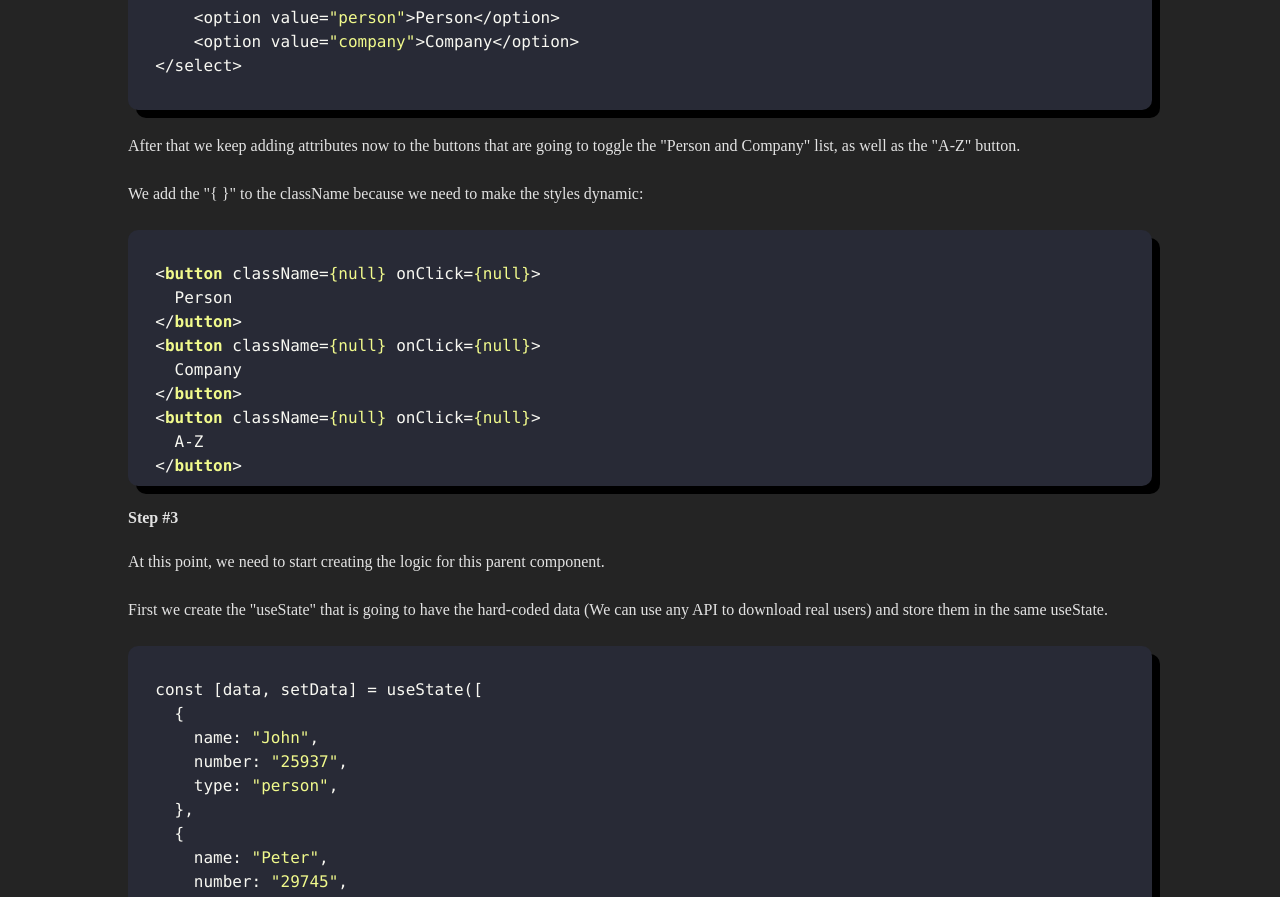
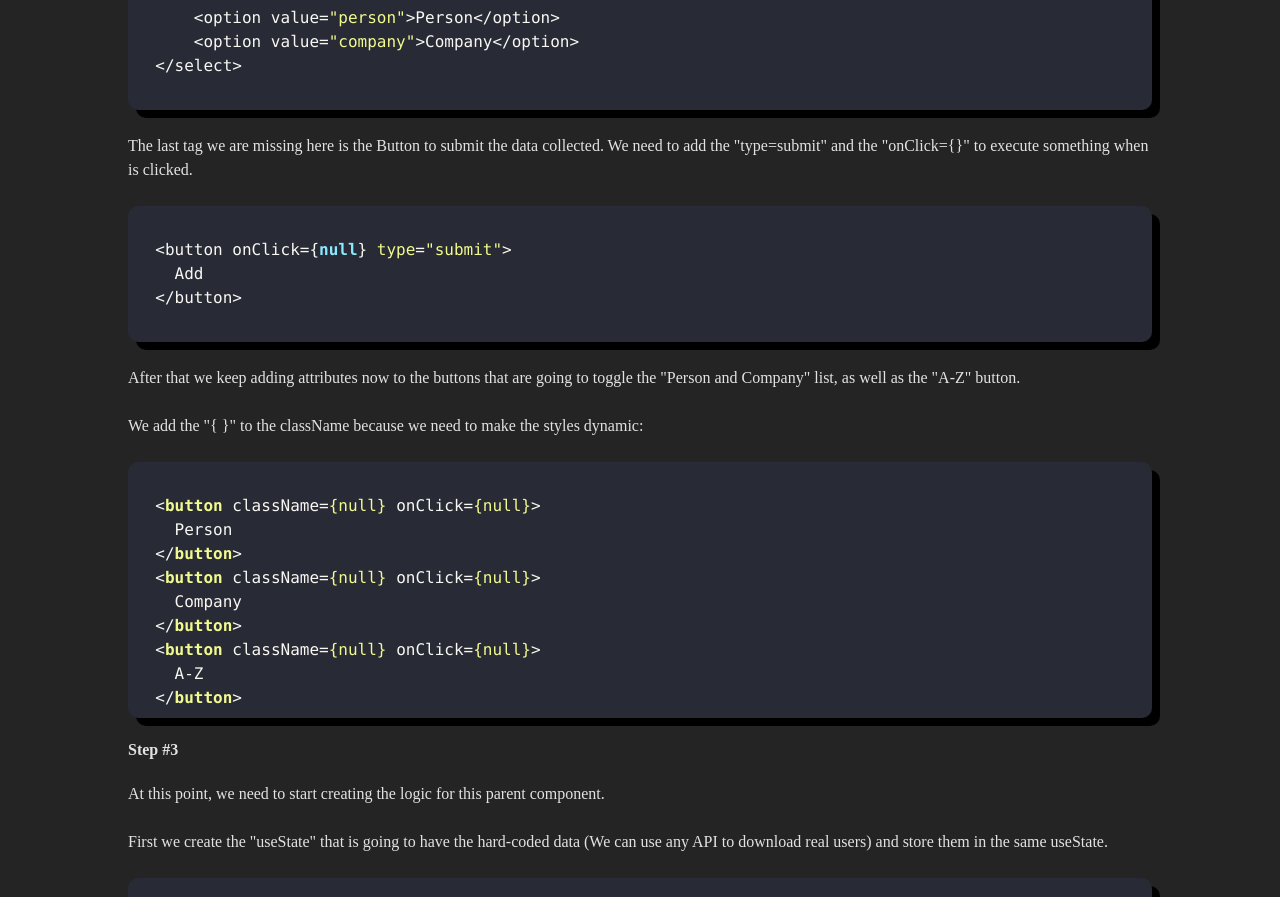
Before and after one commit to kinxori/inxel-test, a React (Vite) app: page / in a window 1280 px wide. Shown: the part 2323-3220 px from the top of the page. Built offline with nearby package versions, Linux system fonts and the light colour scheme.

Commit message:
updated content in page 4

```diff
--- a/src/App.jsx
+++ b/src/App.jsx
@@ -55,6 +55,13 @@ export default function App() {
 `;
 
   const snippet4 = `
+  <button onClick={null} type="submit">
+    Add
+  </button>
+
+`;
+
+  const snippet5 = `
   <button className={null} onClick={null}>
     Person
   </button>
@@ -66,7 +73,7 @@ export default function App() {
   </button>
 `;
 
-  const snippet5 = `
+  const snippet6 = `
   const [data, setData] = useState([
     {
       name: "John",
@@ -92,7 +99,7 @@ export default function App() {
 
 `;
 
-  const snippet6 = `
+  const snippet7 = `
   const [inputForm, setInputData] = useState({
     name: "",
     number: "",
@@ -167,6 +174,19 @@ export default function App() {
         </SyntaxHighlighter>
         <br></br>
         <p>
+          The last tag we are missing here is the Button to submit the data collected. We need to
+          add the "type=submit" and the "onClick=&#123;&#125;" to execute something when is clicked.
+        </p>
+        <br></br>
+        <SyntaxHighlighter
+          language="jsx"
+          style={dracula}
+          className="rounded-[10px] overflow-hidden drop-shadow-[8px_8px_0px_rgba(0,0,0,1)]"
+        >
+          {snippet4}
+        </SyntaxHighlighter>
+        <br></br>
+        <p>
           After that we keep adding attributes now to the buttons that are going to toggle the
           "Person and Company" list, as well as the "A-Z" button.
         </p>
@@ -180,7 +200,7 @@ export default function App() {
           style={dracula}
           className="rounded-[10px] overflow-hidden drop-shadow-[8px_8px_0px_rgba(0,0,0,1)]"
         >
-          {snippet4}
+          {snippet5}
         </SyntaxHighlighter>
         <br></br>
         <h3 className=" leading-[16px] font-bold ">Step #3</h3>
@@ -197,7 +217,7 @@ export default function App() {
           style={dracula}
           className="rounded-[10px] overflow-hidden drop-shadow-[8px_8px_0px_rgba(0,0,0,1)]"
         >
-          {snippet5}
+          {snippet6}
         </SyntaxHighlighter>
         <br></br>
         <p>As you can see, we only have 3 values per object:</p>
@@ -224,7 +244,7 @@ export default function App() {
           style={dracula}
           className="rounded-[10px] overflow-hidden drop-shadow-[8px_8px_0px_rgba(0,0,0,1)]"
         >
-          {snippet6}
+          {snippet7}
         </SyntaxHighlighter>
         <br></br>
         <p>
```
